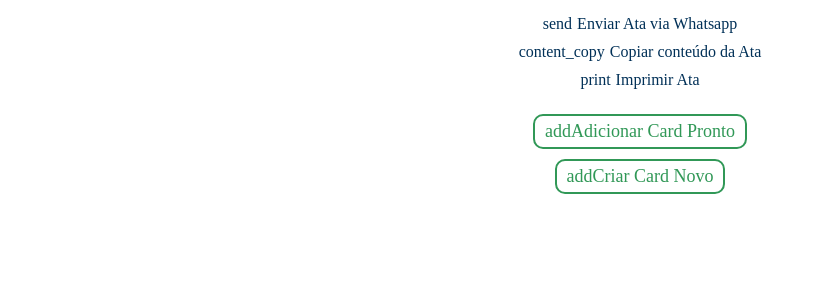
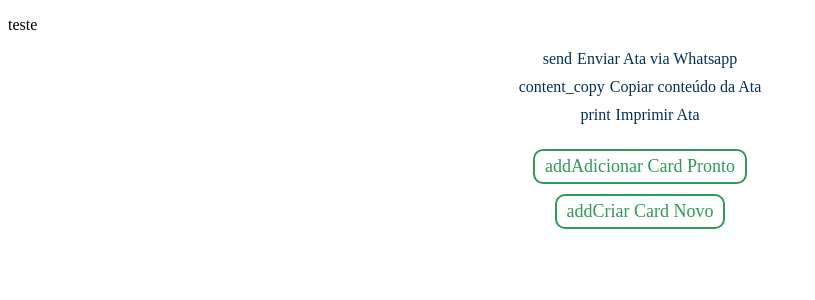
Before and after one commit to maisferramentas/ProjetoMaisFerramentasGIT, a Django app: page /ferramentas/atas/ in a window 1280 px wide. Shown: the top 300 px of the page, without its empty margins (0-815 px from the left). Run offline with Django 5.2, Linux system fonts and the light colour scheme; the visitor is signed in with stand-in values (Sample User, id 1).

```diff
--- a/MaisFerramentas/Templates/ata_reuniao.html
+++ b/MaisFerramentas/Templates/ata_reuniao.html
@@ -505,6 +505,7 @@
     </style>
   </head>
   <body>
+    <p>teste</p>
     <div class="" id="conteudo">
       <!-- <div class="flex column">
         <button onclick="copiar_texto_completo_da_ata()">
```
